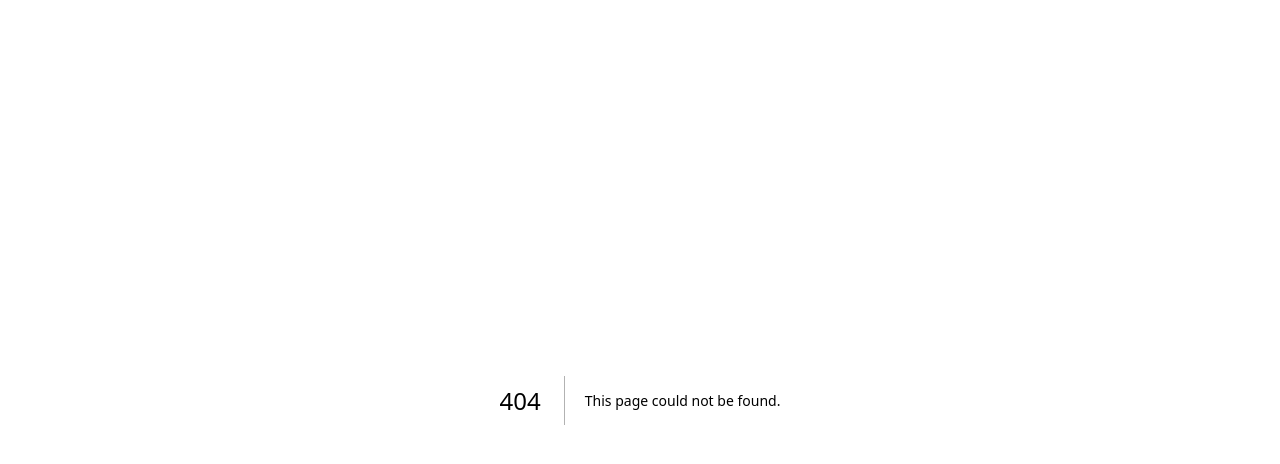
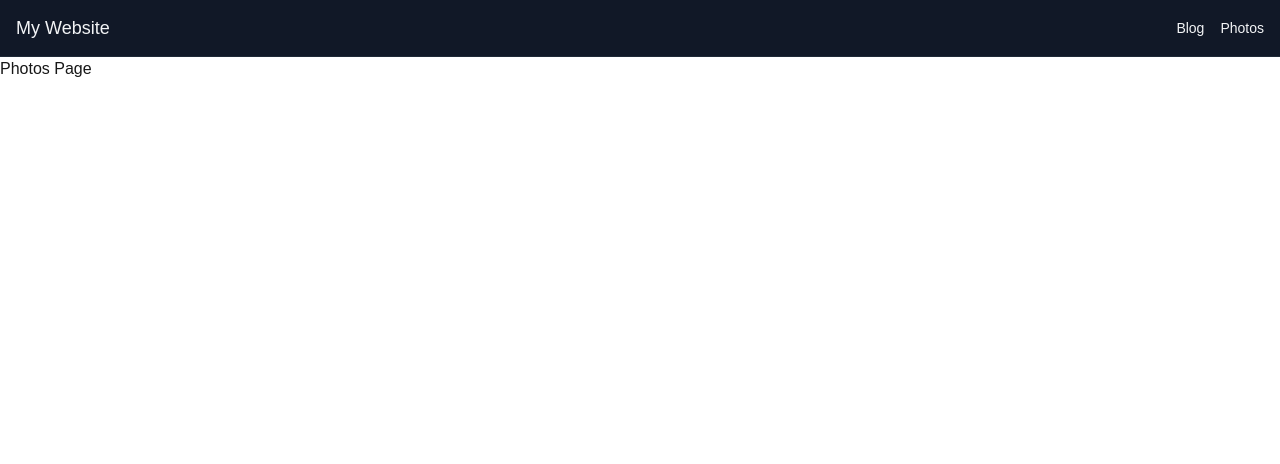
Before and after one commit to webimpactuw/advanced-demo, a Next.js app: page /photos in a window 1280 px wide. Before the commit this address had no page. Shown: the top 464 px of the page. Built offline with nearby package versions, Linux system fonts and the light colour scheme.

Commit message:
add two new routes + modularize navbar

```diff
--- /dev/null
+++ b/app/blog/page.js
@@ -0,0 +1,9 @@
+import Navbar from "../components/navbar"
+
+export default function Page() {
+  return (
+    <>
+      <p>Blog Page</p>
+    </>
+  )
+}
--- /dev/null
+++ b/app/components/navbar.js
@@ -0,0 +1,21 @@
+import Link from "next/link";
+
+export default function Navbar() {
+  return (
+    <nav className="border-b border-gray-800 sticky top-0 bg-gray-900 text-gray-100 z-10">
+      <div className="h-14 max-w-7xl p-4 mx-auto flex items-center justify-between">
+        <Link href="/" className="font-medium text-lg md:hover:underline">
+          My Website
+        </Link>
+        <ul className="flex items-center justify-end space-x-4 text-sm font-medium">
+          <li className="md:hover:underline">
+            <Link href="/blog">Blog</Link>
+          </li>
+          <li className="md:hover:underline">
+            <Link href="/photos">Photos</Link>
+          </li>
+        </ul>
+      </div>
+    </nav>
+  );
+}
--- a/app/layout.js
+++ b/app/layout.js
@@ -1,5 +1,6 @@
 import localFont from "next/font/local";
 import "./globals.css";
+import Navbar from "./components/navbar";
 
 const geistSans = localFont({
   src: "./fonts/GeistVF.woff",
@@ -23,6 +24,7 @@ export default function RootLayout({ children }) {
       <body
         className={`${geistSans.variable} ${geistMono.variable} antialiased`}
       >
+        <Navbar />
         {children}
       </body>
     </html>
--- a/app/page.js
+++ b/app/page.js
@@ -1,19 +1,15 @@
-export default function Home() {
+import Navbar from "./components/navbar";
+
+export default function Page() {
   return (
-    <nav className="border-b border-gray-800 sticky top-0 bg-gray-900 text-gray-100 z-10">
-      <div className="h-14 max-w-7xl p-4 mx-auto flex items-center justify-between">
-        <a href="/" className="font-medium text-lg md:hover:underline">
-          My Website
-        </a>
-        <ul className="flex items-center justify-end space-x-4 text-sm font-medium">
-          <li className="md:hover:underline">
-            <a href="/blog">Blog</a>
-          </li>
-          <li className="md:hover:underline">
-            <a href="/photos">Photos</a>
-          </li>
-        </ul>
-      </div>
-    </nav>
+    <>
+      <p className="m-[10vw] text-white">
+        Lorem ipsum dolor sit amet, consectetur adipiscing elit. Aliquam et orci massa. Suspendisse pharetra a lorem eu pulvinar. Curabitur in consequat risus, vel gravida est. Morbi rhoncus lectus in volutpat vestibulum. Phasellus id blandit lectus, sit amet tempus turpis. Pellentesque lacinia egestas aliquam. Fusce luctus faucibus vulputate. Integer nec velit pulvinar, fringilla tortor a, gravida ligula. Cras pretium, nunc rhoncus egestas rutrum, magna nunc rhoncus risus, eget auctor tellus leo ac mauris. Curabitur ultricies porta tempus. Praesent neque dolor, condimentum nec sollicitudin et, lacinia in turpis. Maecenas pellentesque lectus mollis, dictum ligula nec, pretium urna. Aenean sollicitudin, odio vel tristique lacinia, ante mauris ornare nisi, laoreet ullamcorper massa enim fermentum lectus. Etiam malesuada magna risus, at mollis sapien vulputate ut. Maecenas mattis volutpat nunc. Vestibulum at nibh eu tellus sodales ultricies.
+        Curabitur a consequat mi. Duis nulla enim, cursus in porta porttitor, fermentum eu leo. Praesent sed nisi egestas, bibendum massa et, porttitor enim. Nam vestibulum eu nibh sit amet gravida. Maecenas non felis elementum, volutpat risus nec, dictum lacus. Morbi dui ex, vestibulum id massa sit amet, tincidunt posuere lectus. Mauris in tortor dapibus, sollicitudin tortor eget, aliquam velit. Proin sed lacus quis nunc finibus scelerisque. Vivamus elementum risus nibh, eget vestibulum sapien placerat at. Aliquam et blandit dui. Etiam vel ligula quis velit facilisis condimentum ut in orci. Pellentesque faucibus fermentum nulla, nec aliquam elit vestibulum ac. Proin ultrices lorem lectus, ultrices semper velit rutrum ac. Maecenas egestas dui ipsum, quis porttitor lorem egestas id. Praesent pellentesque, dui in rutrum vehicula, mi libero ullamcorper eros, vitae aliquet dolor nulla vulputate arcu.
+        Aliquam iaculis tincidunt odio scelerisque tempor. Etiam non nibh tempus, semper ex at, porta nisl. Vestibulum rhoncus erat ullamcorper metus finibus varius. Vestibulum volutpat eleifend lorem, non facilisis erat finibus sit amet. Donec ultrices sollicitudin ex. Nullam euismod quam nec ipsum tempus sodales. Class aptent taciti sociosqu ad litora torquent per conubia nostra, per inceptos himenaeos. Donec vitae lectus vel augue bibendum tincidunt. Aenean id auctor dui. Aenean suscipit accumsan dapibus. Ut feugiat erat urna, vitae ultrices velit egestas in.
+        Sed varius aliquet libero nec condimentum. Nam faucibus tempor massa ut condimentum. Sed tempor quis orci ut ornare. Sed mattis, velit vitae vulputate pellentesque, ante ante bibendum massa, ut lobortis nisl metus et mauris. Praesent interdum tortor sed tincidunt sodales. Curabitur pretium efficitur lacus at feugiat. Donec ornare facilisis lobortis. Suspendisse volutpat et justo volutpat facilisis. Duis malesuada eget eros ut aliquet. Sed efficitur quis nibh id viverra. Nunc consectetur, nunc sed sagittis vestibulum, lacus augue faucibus sapien, quis vulputate arcu tortor sed arcu. In sapien enim, semper at sollicitudin et, porta quis sapien.
+        Integer cursus eleifend massa volutpat posuere. Vivamus sit amet ex dui. Integer quis consectetur nibh. In fermentum lectus eu euismod hendrerit. Nulla pulvinar faucibus enim, ac interdum ligula condimentum non. Curabitur faucibus mauris quis ipsum finibus, a commodo velit porttitor. Proin rhoncus neque urna, sit amet sodales dolor maximus in. Integer elementum vestibulum urna ac ultricies. Aliquam erat volutpat. Praesent dictum finibus nunc, id luctus dolor. Aenean facilisis finibus nulla, id luctus ipsum. Integer luctus nisi commodo nulla mattis, sed mattis dolor feugiat. Sed neque felis, varius vel mauris vitae, suscipit accumsan nulla. Quisque varius sit amet sapien dignissim placerat. Fusce eu dui luctus, auctor dui et, malesuada urna. Phasellus scelerisque et augue et interdum.
+      </p>
+    </>
   )
 }
--- /dev/null
+++ b/app/photos/page.js
@@ -0,0 +1,9 @@
+import Navbar from "../components/navbar";
+
+export default function Page() {
+  return (
+    <div>
+      <p>Photos Page</p>
+    </div>
+  )
+}
```
